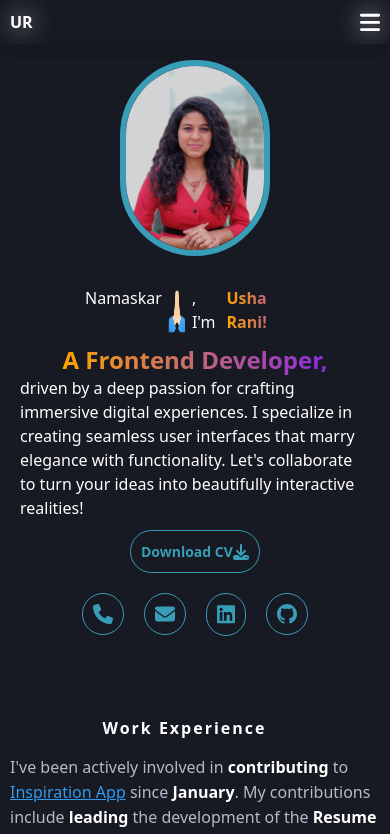
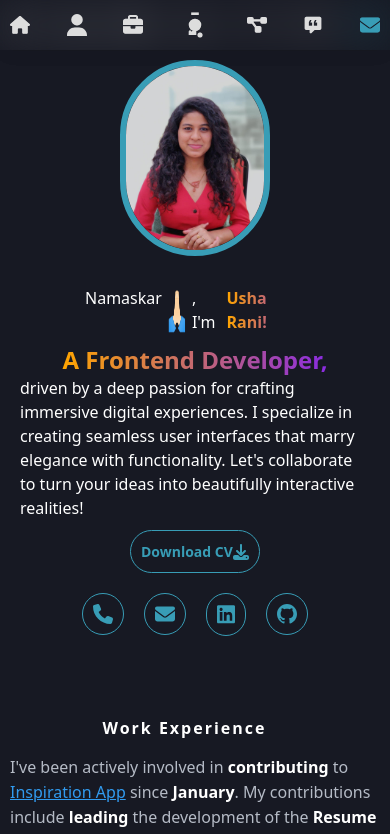
Before and after one commit to UshaRani-coder/Portfolio-2, a React (Vite) app: page / in a window 390 px wide. Shown: the top 834 px of the page. Built offline with nearby package versions, Linux system fonts and the light colour scheme; a web font is replaced by a local one.

Commit message:
added a new responsive navbar

```diff
--- a/src/App.css
+++ b/src/App.css
@@ -294,10 +294,11 @@ textarea:not(:placeholder-shown) {
     animation: myContentAnimationDesktop 1.5s ease backwards;
  }
 }
-.active {
-  color: #389db6;
-  text-decoration: underline;
-  text-underline-offset: 8px;
+.active .nav-item{
+fill: #389db6;
+}
+li{
+  list-style-type:none ;
 }
 .role,.name{
   background: linear-gradient(to right, #FFA500, #8A2BE2);
--- a/src/components/JsProjects.jsx
+++ b/src/components/JsProjects.jsx
@@ -13,10 +13,7 @@ import colorGuessingImg from '../assets/color-guessing-game.png'
 import { Link } from 'react-router-dom'
 function JsProjects() {
   return (
-    <section
-      className=' mt-[30px] text-[14px] md:text-[16px] flex flex-col items-center relative'
-      id='projects'
-    >
+    <>
       {/* <svg
         xmlns='http://www.w3.org/2000/svg'
         viewBox='0 0 448 512'
@@ -588,7 +585,7 @@ function JsProjects() {
           </div>
         </div>
       </div>
-    </section>
+    </>
   )
 }
 
--- a/src/components/Navbar.jsx
+++ b/src/components/Navbar.jsx
@@ -1,6 +1,6 @@
 import React, { useEffect, useState } from 'react'
 import { HashLink as Link } from 'react-router-hash-link'
-import {Link as Reflink} from 'react-router-dom'
+import { Link as Reflink } from 'react-router-dom'
 
 function Navbar(props) {
   const [itemToggle, setItemToggle] = useState(false)
@@ -12,14 +12,16 @@ function Navbar(props) {
       if (hash) {
         setTimeout(() => {
           const element = document.querySelector(hash)
+
           if (element) {
             let navbarHeight = 0
             const navbar = document.querySelector('.navbar')
 
             if (navbar) {
               navbarHeight = navbar.offsetHeight
+              console.log(navbarHeight)
             }
-            const offset = element.offsetTop - navbarHeight
+            let offset = element.offsetTop
             window.scrollTo({ top: offset, behavior: 'smooth' })
           }
         }, 100)
@@ -35,9 +37,9 @@ function Navbar(props) {
       const sections = document.querySelectorAll('section')
       sections.forEach((section) => {
         const rect = section.getBoundingClientRect()
-        console.log(
-          `Section: ${section.id}, Top: ${rect.top}, Bottom: ${rect.bottom} , height: ${window.innerHeight}`
-        )
+        // console.log(
+        //   `Section: ${section.id}, Top: ${rect.top}, Bottom: ${rect.bottom} , height: ${window.innerHeight}`
+        // )
         if (
           Math.round(rect.top) >= 0 &&
           Math.round(rect.bottom) <= window.innerHeight
@@ -54,90 +56,120 @@ function Navbar(props) {
     }
   }, [])
   return (
-    <div className='navbar flex w-full justify-between items-center bg-white-800 backdrop-blur-md shadow-lg shadow-black/[0.03] p-[10px] fixed top-0 z-50'>
-      <span className='logo cursor-pointer'><Reflink to='https://usha-portfolio-website.vercel.app/'>UR</Reflink></span>
+    <div className='navbar flex w-full justify-between items-center bg-white-800 backdrop-blur-xl shadow-lg shadow-black/[0.03] p-[10px] fixed top-0 z-50 md:flex-col md:pt-[50px] md:left-0 md:bottom-0 md:w-[40px] lg:w-[50px]'>
+      <li className={`section ${activeSection === 'home' ? 'active' : ''}`}>
+        <Link to='#' scroll={(el) => el.scrollIntoView({ behavior: 'smooth' })}>
           <svg
             xmlns='http://www.w3.org/2000/svg'
-        viewBox='0 0 448 512'
-        width={'20px'}
-        fill='white'
-        className='cursor-pointer lg:hidden'
-        onClick={props.handleClick}
-      >
-        <path d='M0 96C0 78.3 14.3 64 32 64H416c17.7 0 32 14.3 32 32s-14.3 32-32 32H32C14.3 128 0 113.7 0 96zM0 256c0-17.7 14.3-32 32-32H416c17.7 0 32 14.3 32 32s-14.3 32-32 32H32c-17.7 0-32-14.3-32-32zM448 416c0 17.7-14.3 32-32 32H32c-17.7 0-32-14.3-32-32s14.3-32 32-32H416c17.7 0 32 14.3 32 32z' />
-      </svg>
-      <ul className='hidden lg:block lg:flex lg:gap-[20px] lg:text-[12px] lg:font-bold lg:gap-[30px] lg:mr-[20px]'>
-        <li className={`section ${activeSection === 'home' ? 'active' : ''}`}>
-          <Link
-            to='#'
-            scroll={(el) => el.scrollIntoView({ behavior: 'smooth' })}
+            viewBox='0 0 576 512'
+            className='w-[20px] nav-item'
+            fill='#dddddd'
             onClick={() => setItemToggle((p) => !p)}
           >
-            Home
+            <path d='M575.8 255.5c0 18-15 32.1-32 32.1h-32l.7 160.2c0 2.7-.2 5.4-.5 8.1V472c0 22.1-17.9 40-40 40H456c-1.1 0-2.2 0-3.3-.1c-1.4 .1-2.8 .1-4.2 .1H416 392c-22.1 0-40-17.9-40-40V448 384c0-17.7-14.3-32-32-32H256c-17.7 0-32 14.3-32 32v64 24c0 22.1-17.9 40-40 40H160 128.1c-1.5 0-3-.1-4.5-.2c-1.2 .1-2.4 .2-3.6 .2H104c-22.1 0-40-17.9-40-40V360c0-.9 0-1.9 .1-2.8V287.6H32c-18 0-32-14-32-32.1c0-9 3-17 10-24L266.4 8c7-7 15-8 22-8s15 2 21 7L564.8 231.5c8 7 12 15 11 24z' />
+          </svg>
         </Link>
       </li>
       <li className={`section ${activeSection === 'about' ? 'active' : ''}`}>
         <Link
           to='#about'
           scroll={(el) => el.scrollIntoView({ behavior: 'smooth' })}
+        >
+          <svg
+            xmlns='http://www.w3.org/2000/svg'
+            viewBox='0 0 448 512'
+            className='w-[20px] nav-item'
+            fill='#dddddd'
             onClick={() => setItemToggle((p) => !p)}
           >
-            About
+            <path d='M224 256A128 128 0 1 0 224 0a128 128 0 1 0 0 256zm-45.7 48C79.8 304 0 383.8 0 482.3C0 498.7 13.3 512 29.7 512H418.3c16.4 0 29.7-13.3 29.7-29.7C448 383.8 368.2 304 269.7 304H178.3z' />
+          </svg>
         </Link>
       </li>
       <li className={`section ${activeSection === 'work' ? 'active' : ''}`}>
         <Link
           to='#work'
           scroll={(el) => el.scrollIntoView({ behavior: 'smooth' })}
+        >
+          <svg
+            xmlns='http://www.w3.org/2000/svg'
+            viewBox='0 0 512 512'
+            className='w-[20px] nav-item'
+            fill='#dddddd'
             onClick={() => setItemToggle((p) => !p)}
           >
-            Work
+            <path d='M184 48H328c4.4 0 8 3.6 8 8V96H176V56c0-4.4 3.6-8 8-8zm-56 8V96H64C28.7 96 0 124.7 0 160v96H192 320 512V160c0-35.3-28.7-64-64-64H384V56c0-30.9-25.1-56-56-56H184c-30.9 0-56 25.1-56 56zM512 288H320v32c0 17.7-14.3 32-32 32H224c-17.7 0-32-14.3-32-32V288H0V416c0 35.3 28.7 64 64 64H448c35.3 0 64-28.7 64-64V288z' />
+          </svg>
         </Link>
       </li>
       <li className={`section ${activeSection === 'skills' ? 'active' : ''}`}>
         <Link
           to='#skills'
           scroll={(el) => el.scrollIntoView({ behavior: 'smooth' })}
+        >
+          <svg
+            xmlns='http://www.w3.org/2000/svg'
+            className='w-[30px] nav-item'
+            fill='#dddddd'
+            viewBox='0 0 24 24'
             onClick={() => setItemToggle((p) => !p)}
           >
-            Skills
+            <path d='M9 17.38C9 16.8 8.55 16.21 8 16.21s-1 .59-1 1.17V20h6v-3.62c0-.59-.55-1.17-1-1.17zM15 2H9v2h6V2zm3 18a2 2 0 1 1-2-2 2 2 0 0 1 2 2zM12 7a5 5 0 1 0 0 10 5 5 0 0 0 0-10z' />
+          </svg>
         </Link>
       </li>
-        <li
-          className={`section ${activeSection === 'projects' ? 'active' : ''}`}
-        >
+      <li className={`section ${activeSection === 'projects' ? 'active' : ''}`}>
         <Link
           to='#projects'
           scroll={(el) => el.scrollIntoView({ behavior: 'smooth' })}
+        >
+          <svg
+            xmlns='http://www.w3.org/2000/svg'
+            viewBox='0 0 576 512'
+            className='w-[20px] nav-item'
+            fill='#dddddd'
             onClick={() => setItemToggle((p) => !p)}
           >
-            {' '}
-            Projects
+            <path d='M0 80C0 53.5 21.5 32 48 32h96c26.5 0 48 21.5 48 48V96H384V80c0-26.5 21.5-48 48-48h96c26.5 0 48 21.5 48 48v96c0 26.5-21.5 48-48 48H432c-26.5 0-48-21.5-48-48V160H192v16c0 1.7-.1 3.4-.3 5L272 288h96c26.5 0 48 21.5 48 48v96c0 26.5-21.5 48-48 48H272c-26.5 0-48-21.5-48-48V336c0-1.7 .1-3.4 .3-5L144 224H48c-26.5 0-48-21.5-48-48V80z' />
+          </svg>
         </Link>
       </li>
+
       <li
         className={`section ${activeSection === 'testimonials' ? 'active' : ''}`}
       >
         <Link
           to='#testimonials'
           scroll={(el) => el.scrollIntoView({ behavior: 'smooth' })}
+        >
+          <svg
+            xmlns='http://www.w3.org/2000/svg'
+            viewBox='0 0 24 24'
+            className='w-[20px] nav-item'
+            fill='#dddddd'
             onClick={() => setItemToggle((p) => !p)}
           >
-            Testimonials
+            <path d='M20 2H4c-1.1 0-2 .9-2 2v12c0 1.1.9 2 2 2h4v3c0 .6.4 1 1 1h.5c.2 0 .5-.1.7-.3l3.7-3.7H20c1.1 0 2-.9 2-2V4c0-1.1-.9-2-2-2m-9 11H7V8.8L8.3 6h2L8.9 9H11zm6 0h-4V8.8L14.3 6h2l-1.4 3H17z' />
+          </svg>
         </Link>
       </li>
-        <li
-          className={`section ${activeSection === 'contact' ? 'active' : ''}`}
-        >
+
+      <li className={`section ${activeSection === 'contact' ? 'active' : ''}`}>
         <Link
           to='#contact'
           scroll={(el) => el.scrollIntoView({ behavior: 'smooth' })}
+        >
+          <svg
+            xmlns='http://www.w3.org/2000/svg'
+            viewBox='0 0 512 512'
+            className='w-[20px] nav-item'
+            fill='#dddddd'
             onClick={() => setItemToggle((p) => !p)}
           >
-            Contact
+            <path d='M48 64C21.5 64 0 85.5 0 112c0 15.1 7.1 29.3 19.2 38.4L236.8 313.6c11.4 8.5 27 8.5 38.4 0L492.8 150.4c12.1-9.1 19.2-23.3 19.2-38.4c0-26.5-21.5-48-48-48H48zM0 176V384c0 35.3 28.7 64 64 64H448c35.3 0 64-28.7 64-64V176L294.4 339.2c-22.8 17.1-54 17.1-76.8 0L0 176z' />
+          </svg>
         </Link>
       </li>
-      </ul>
     </div>
   )
 }
--- a/src/components/ReactProjects.jsx
+++ b/src/components/ReactProjects.jsx
@@ -9,10 +9,8 @@ import reactRouter from '../assets/react-router.svg'
 import { Link } from 'react-router-dom'
 function ReactProjects({ setReactClick }) {
   return (
-    <section
-      className='mt-[50px] text-[14px] md:text-[16px] flex flex-col items-center xl:flex-row xl:justify-around  relative text-[rgb(181,187,198)]'
-      id='projects'
-    >
+    <>
+
       {/* <svg
         xmlns='http://www.w3.org/2000/svg'
         viewBox='0 0 448 512'
@@ -183,7 +181,7 @@ function ReactProjects({ setReactClick }) {
           </div>
         </div>
       </div>
-    </section>
+    </>
   )
 }
 
--- a/src/pages/Projects.jsx
+++ b/src/pages/Projects.jsx
@@ -1,11 +1,9 @@
 import React, { useEffect, useState } from 'react'
 import ReactProjects from '../components/ReactProjects.jsx'
 import JsProjects from '../components/JsProjects.jsx'
-import reactIcon from '../assets/atom.png'
-import jsIcon from '../assets/js.png'
+
 function Projects() {
-  const [reactClick, setReactClick] = useState(false)
-  const [jsClick, setJsClick] = useState(false)
+
   const [loading, setLoading] = useState(true)
 
   useEffect(() => {
@@ -33,24 +31,9 @@ function Projects() {
         <span className='text-white font-semibold'>chat app</span> and a{' '}
         <span className='text-white font-semibold'>resume builder</span>.
       </p>
-      {/* {reactClick === false && jsClick === false && (
-        <div className='flex gap-[30px] mt-[25px] '>
-          <div
-            className='py-[30px] px-[25px] md:px-[70px] md:py-[70px] lg:p-[100px] bg-gradient-to-tr from-blue-500 to-pink-500 rounded-xl cursor-pointer react'
-            onClick={() => setReactClick(true)}
-          >
-            <img src={reactIcon} alt='js' width={'60px'} />
-          </div>
-          <div
-            className='py-[30px] px-[25px] md:px-[70px] md:py-[70px] lg:p-[100px] bg-gradient-to-tr from-blue-500 to-pink-500 rounded-xl cursor-pointer  js'
-            onClick={() => setJsClick(true)}
-          >
-            <img src={jsIcon} alt='js' width={'60px'} />
-          </div>
-        </div>
-      )} */}
-      <ReactProjects setReactClick={setReactClick} />
-       <JsProjects setJsClick={setJsClick} />
+
+      <ReactProjects/>
+       <JsProjects/>
     </section>
   )
 }
```
Also changed, not shown: src/App.jsx (+7 -7 lines). Lines whose indentation alone changed are shown as unchanged.
